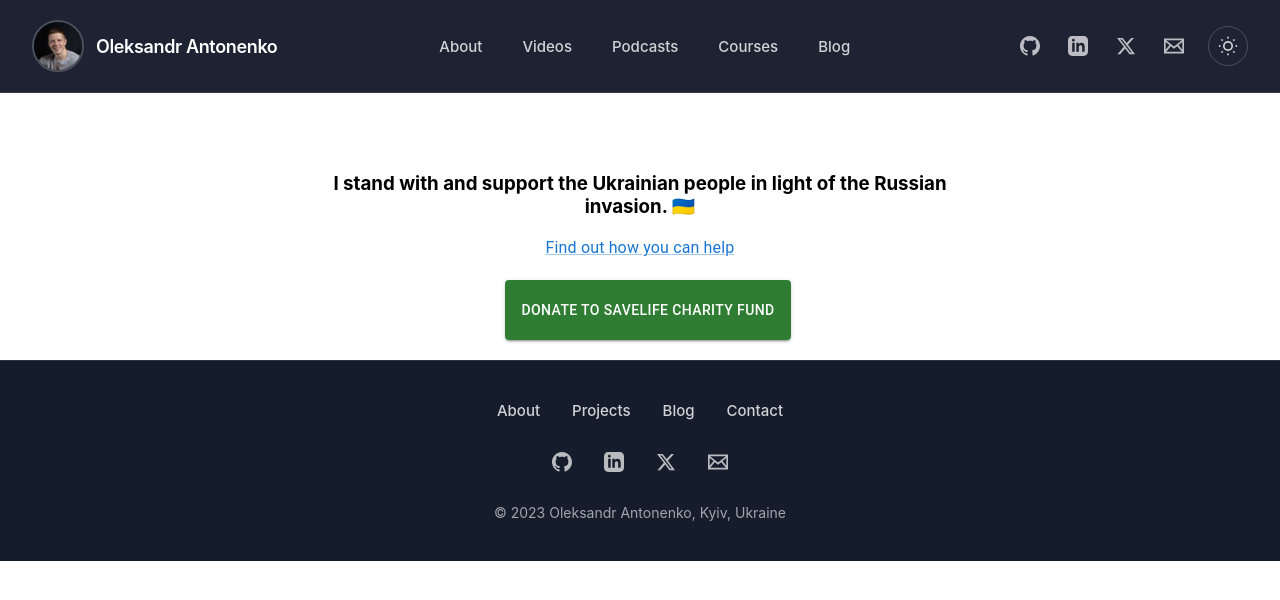
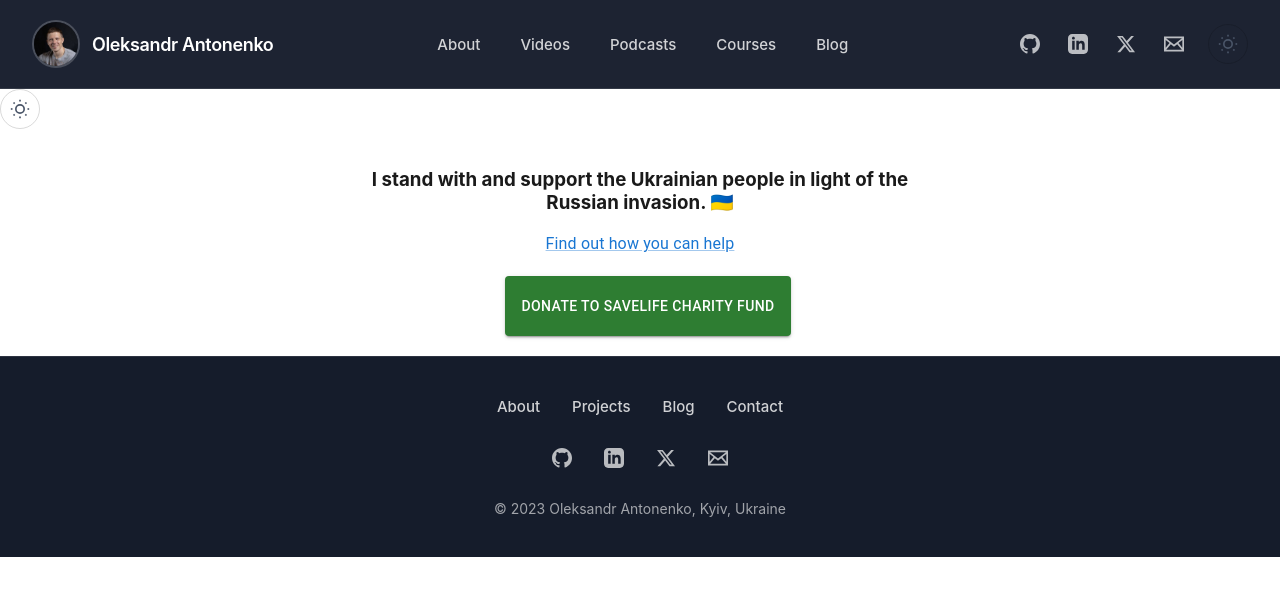
Before and after one commit to sashaant/antonenko-tech, a React (Create React App) app: page / in a window 1280 px wide. Shown: the top 600 px of the page. Built offline with nearby package versions, Linux system fonts and the light colour scheme; the HTML template or start-up script is replaced by a standard one.

Commit message:
implement theme switcher component and update styles for dark mode support

```diff
--- a/src/componets/Header.js
+++ b/src/componets/Header.js
@@ -2,6 +2,8 @@ import React, { useState } from 'react';
 import ThemeSwitcher from './ThemeSwitcher';
 import '../styles/Header.css';
 import profileImage from '../images/foto.jpg';
+
+
 
 function Header() {
   const [showMenu, setShowMenu] = useState(false);
--- a/src/index.css
+++ b/src/index.css
@@ -1,31 +1,50 @@
+html,
 body {
+  height: 100%;
   margin: 0;
   padding: 0;
+}
+
+#root {
+  min-height: 100vh;
+  display: flex;
+  flex-direction: column;
+}
+
+body {
   text-align: center;
   align-content: center;
-
   background-color: #ffffff;
+  color: #1a1a1a;
   font-family: -apple-system, BlinkMacSystemFont, 'Segoe UI', 'Roboto', 'Oxygen',
     'Ubuntu', 'Cantarell', 'Fira Sans', 'Droid Sans', 'Helvetica Neue',
     sans-serif;
   -webkit-font-smoothing: antialiased;
   -moz-osx-font-smoothing: grayscale;
+  transition: background-color 0.3s ease, color 0.3s ease;
+}
+
+body.dark-mode {
+  background-color: #0f172a;
+  color: #e2e8f0;
+}
+
+main {
+  flex: 1 0 auto;
+  width: 100%;
+}
+
+footer {
+  flex-shrink: 0;
 }
 
 code {
   font-family: source-code-pro, Menlo, Monaco, Consolas, 'Courier New',
     monospace;
-
 }
 
-/* @import url('https://fonts.googleapis.com/css2?family=Noto+Sans+JP:wght@400;700&display=swap');
-
-* {
+*,
+*::before,
+*::after {
   box-sizing: border-box;
 }
-
-html {
-  font-family: 'Noto Sans JP', sans-serif;
-}
-
- */
--- a/src/pages/MainPage.js
+++ b/src/pages/MainPage.js
@@ -1,8 +1,6 @@
 import React from 'react';
 import Card from '../componets/Card';
 import Footer from '../componets/Footer';
-
-
 import DarkModeSwitch from '../componets/ThemeSwitcher';
 import Header from '../componets/Header';
 
--- a/src/styles/ThemeSwitcher.css
+++ b/src/styles/ThemeSwitcher.css
@@ -1,5 +1,3 @@
-/* Theme Switcher Styles - Always on Dark Background */
-
 .theme-switcher {
   display: flex;
   align-items: center;
@@ -7,90 +5,47 @@
   width: 40px;
   height: 40px;
   background: transparent;
-  border: 1px solid rgba(255, 255, 255, 0.2);
+  border: 1px solid rgba(0, 0, 0, 0.15);
   border-radius: 50%;
   cursor: pointer;
+  color: #4a5568;
+  padding: 0;
   transition: all 0.3s ease;
-  color: rgba(255, 255, 255, 0.8);
-  padding: 0;
-  position: relative;
-  overflow: hidden;
 }
 
 .theme-switcher:hover {
+  border-color: #1a1a1a;
+  background: rgba(0, 0, 0, 0.05);
+  transform: translateY(-2px);
+}
+
+body.dark-mode .theme-switcher {
+  border-color: rgba(255, 255, 255, 0.2);
+  color: rgba(255, 255, 255, 0.8);
+}
+
+body.dark-mode .theme-switcher:hover {
   border-color: rgba(255, 255, 255, 0.4);
   background: rgba(255, 255, 255, 0.1);
-  transform: translateY(-2px);
 }
 
 .theme-icon {
   width: 20px;
   height: 20px;
-  transition: all 0.3s ease;
+  transition: transform 0.3s ease;
 }
 
-/* Sun icon animation */
-.sun-icon {
-  animation: rotate 20s linear infinite;
-}
-
-@keyframes rotate {
-  from {
-    transform: rotate(0deg);
-  }
-  to {
-    transform: rotate(360deg);
-  }
-}
-
-/* Moon icon subtle animation */
-.moon-icon {
-  animation: pulse 2s ease-in-out infinite;
-}
-
-@keyframes pulse {
-  0%, 100% {
-    opacity: 1;
-  }
-  50% {
-    opacity: 0.8;
-  }
-}
-
-/* Hover effects */
 .theme-switcher:hover .theme-icon {
   transform: scale(1.1);
 }
 
-/* Stop rotation on hover */
-.theme-switcher:hover .sun-icon {
-  animation-play-state: paused;
-}
-
-/* Responsive sizing */
 @media (max-width: 767px) {
   .theme-switcher {
     width: 36px;
     height: 36px;
   }
-
   .theme-icon {
     width: 18px;
     height: 18px;
   }
 }
-
-/* Reduced motion for accessibility */
-@media (prefers-reduced-motion: reduce) {
-  .sun-icon {
-    animation: none;
-  }
-
-  .moon-icon {
-    animation: none;
-  }
-
-  .theme-switcher:hover .theme-icon {
-    transform: none;
-  }
-}
```
Also changed, not shown: 1 other file (tests, documents, lock files or other folders).
